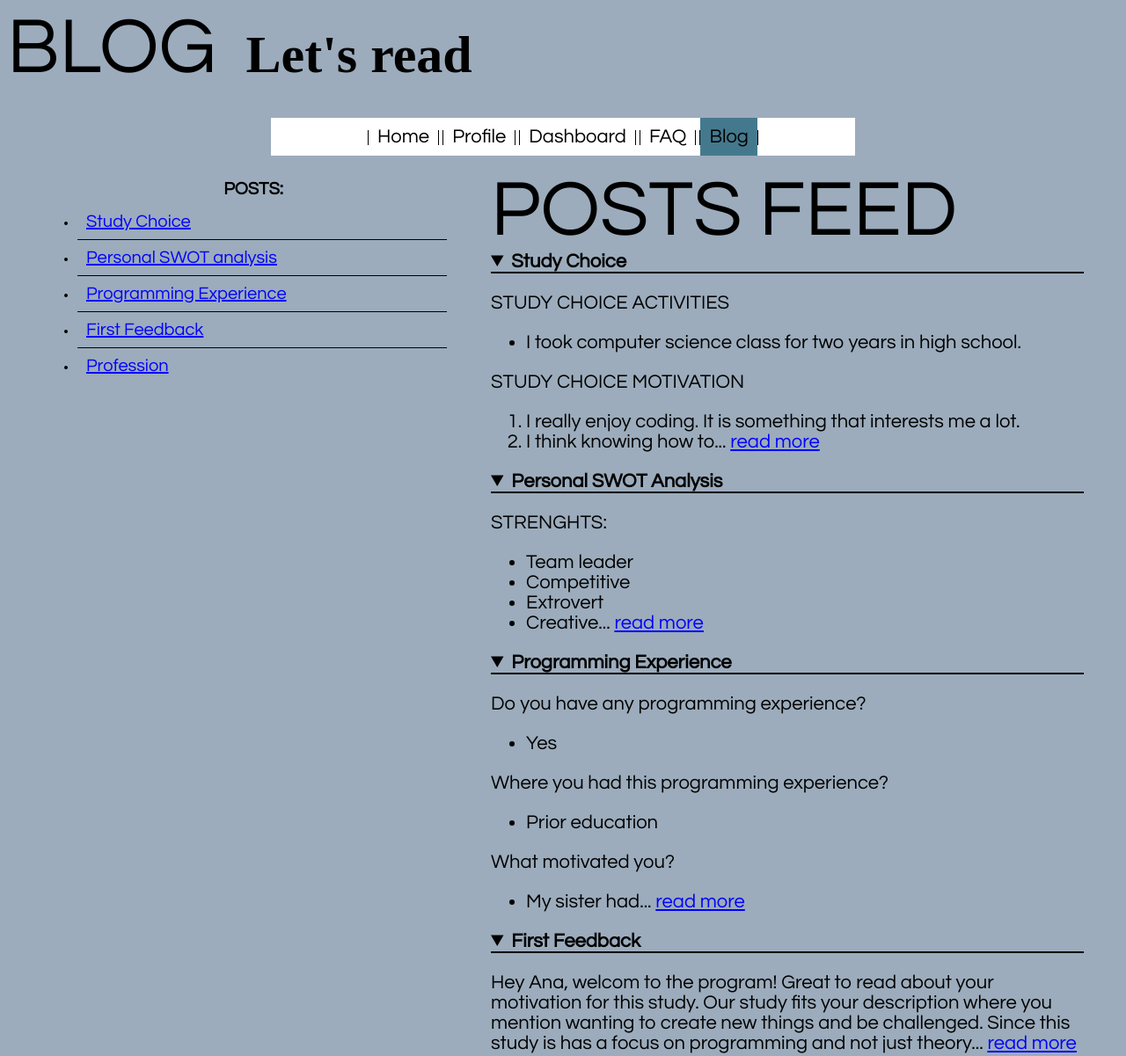
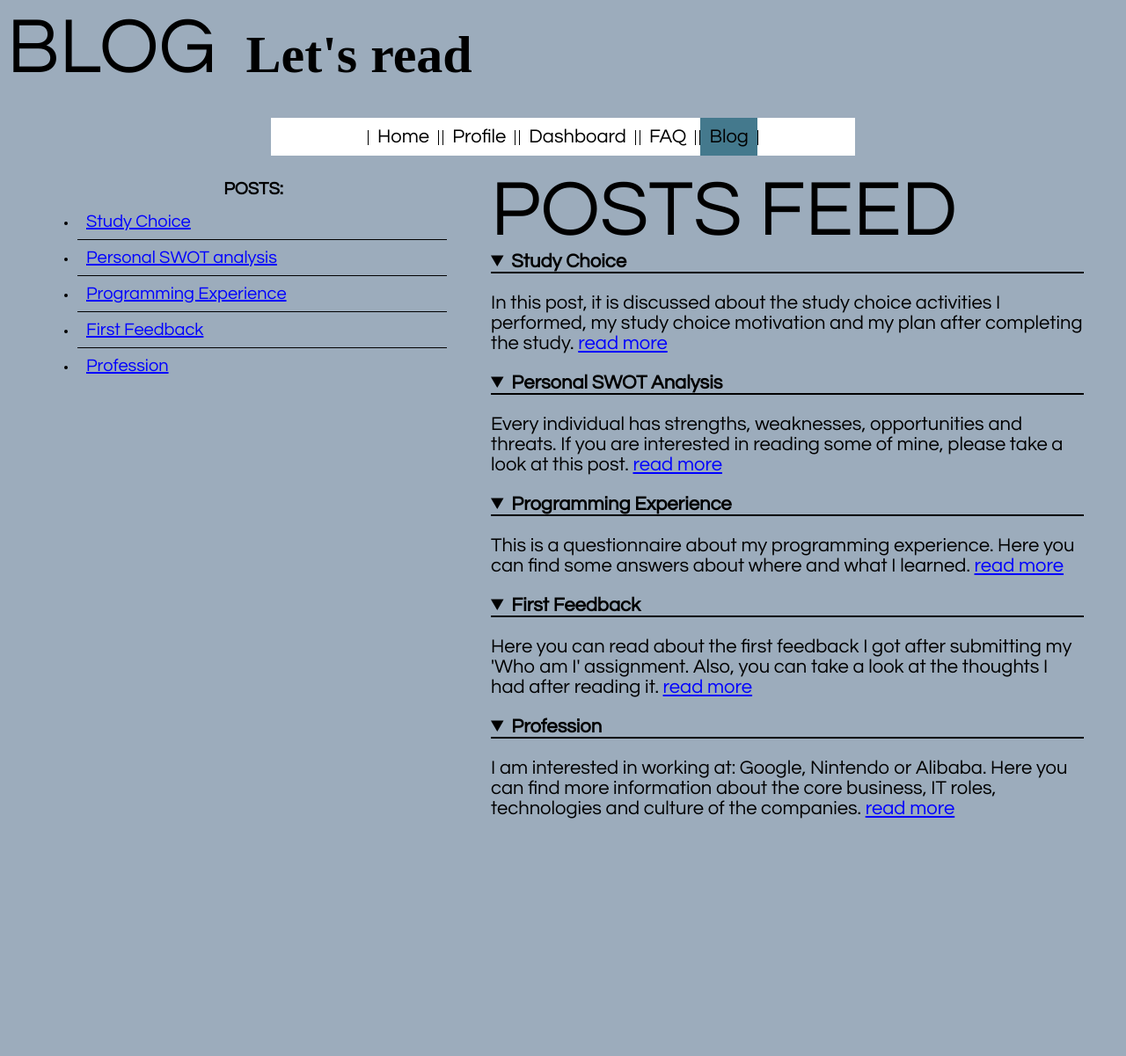
Before and after one commit to anafaraco01/anafaraco01.github.io, a plain HTML site: page pages/blog.html in a window 1280 px wide. Shown: the top 1201 px of the page at 88% size. After the commit the page ends 956 px from the top, so only its background shows below. Drawn offline with Linux system fonts and the light colour scheme.

Commit message:
From feedback obtained tasks 3 and 4 completed

```diff
--- a/pages/blog.html
+++ b/pages/blog.html
@@ -42,53 +42,27 @@
         <h1>POSTS FEED</h1>
         <details open>
           <summary id="study-choice">Study Choice</summary>
-          <p>STUDY CHOICE ACTIVITIES</p>
-          <ul>
-            <li>I took computer science class for two years in high school.</li>
-          </ul>
-          <p>STUDY CHOICE MOTIVATION</p>
-          <ol>
-            <li>I really enjoy coding. It is something that interests me a lot.</li>
-            <li>I think knowing how to... <a class="read-more" href="posts/study-choice.html" target="_blank">read more</a></li>
-          </ol>
+          <p>In this post, it is discussed about the study choice activities I performed, my study choice motivation and my plan after completing the study. <a class="read-more" href="posts/study-choice.html" target="_blank">read more</a></p>
         </details>
 
         <details open>
             <summary id="swot">Personal SWOT Analysis</summary>
-            <p>STRENGHTS:</p>
-            <ul class="strenghts">
-              <li>Team leader</li>
-              <li>Competitive</li>
-              <li>Extrovert</li>
-              <li>Creative... <a class="read-more" href="posts/personal-swot-analysis.html" target="_blank">read more</a></li>
-            </ul>
+            <p>Every individual has strengths, weaknesses, opportunities and threats. If you are interested in reading some of mine, please take a look at this post. <a class="read-more" href="posts/personal-swot-analysis.html" target="_blank">read more</a></p>
         </details>
 
         <details open>
           <summary id="programming-experience">Programming Experience</summary>
-          <p>Do you have any programming experience?</p>
-          <ul>
-            <li>Yes</li>
-          </ul>
-          <p>Where you had this programming experience?</p>
-          <ul>
-            <li>Prior education</li>
-          </ul>
-          <p>What motivated you?</p>
-          <ul>
-            <li>My sister had... <a class="read-more" href="posts/programming-experience.html" target="_blank">read more</a></li>
-          </ul>
+          <p>This is a questionnaire about my programming experience. Here you can find some answers about where and what I learned. <a class="read-more" href="posts/programming-experience.html" target="_blank">read more</a></p>
         </details>
 
         <details open>
           <summary id="first-feedback">First Feedback</summary>
-          <p>Hey Ana, welcom to the program! Great to read about your motivation for this study. Our study fits your description where you mention wanting to create new things and be challenged. Since this study is has a focus on programming and not just theory... <a class="read-more" href="posts/first-feedback.html" target="_blank">read more</a></p>
+          <p>Here you can read about the first feedback I got after submitting my 'Who am I' assignment. Also, you can take a look at the thoughts I had after reading it. <a class="read-more" href="posts/first-feedback.html" target="_blank">read more</a></p>
         </details>
 
         <details open>
           <summary id="profession">Profession</summary>
-          <p>Google</p>
-          <p>Google organizes the world's information and makes it universally accessible and useful. Some of the IT roles they offer are: Software Engineer, Product Manager, Sales Engineer, Technical Solutions, etc. Google uses different technologies like... <a class="read-more" href="posts/profession.html" target="_blank">read more</a></p>
+          <p>I am interested in working at: Google, Nintendo or Alibaba. Here you can find more information about the core business, IT roles, technologies and culture of the companies.  <a class="read-more" href="posts/profession.html" target="_blank">read more</a></p>
         </details>
       </article>
     </main>
```
Also changed, not shown: pages/faq.html (+12 -12 lines), pages/posts/first-feedback.html (+1 -1 lines), pages/posts/programming-experience.html (+1 -1 lines), 1 other file.
